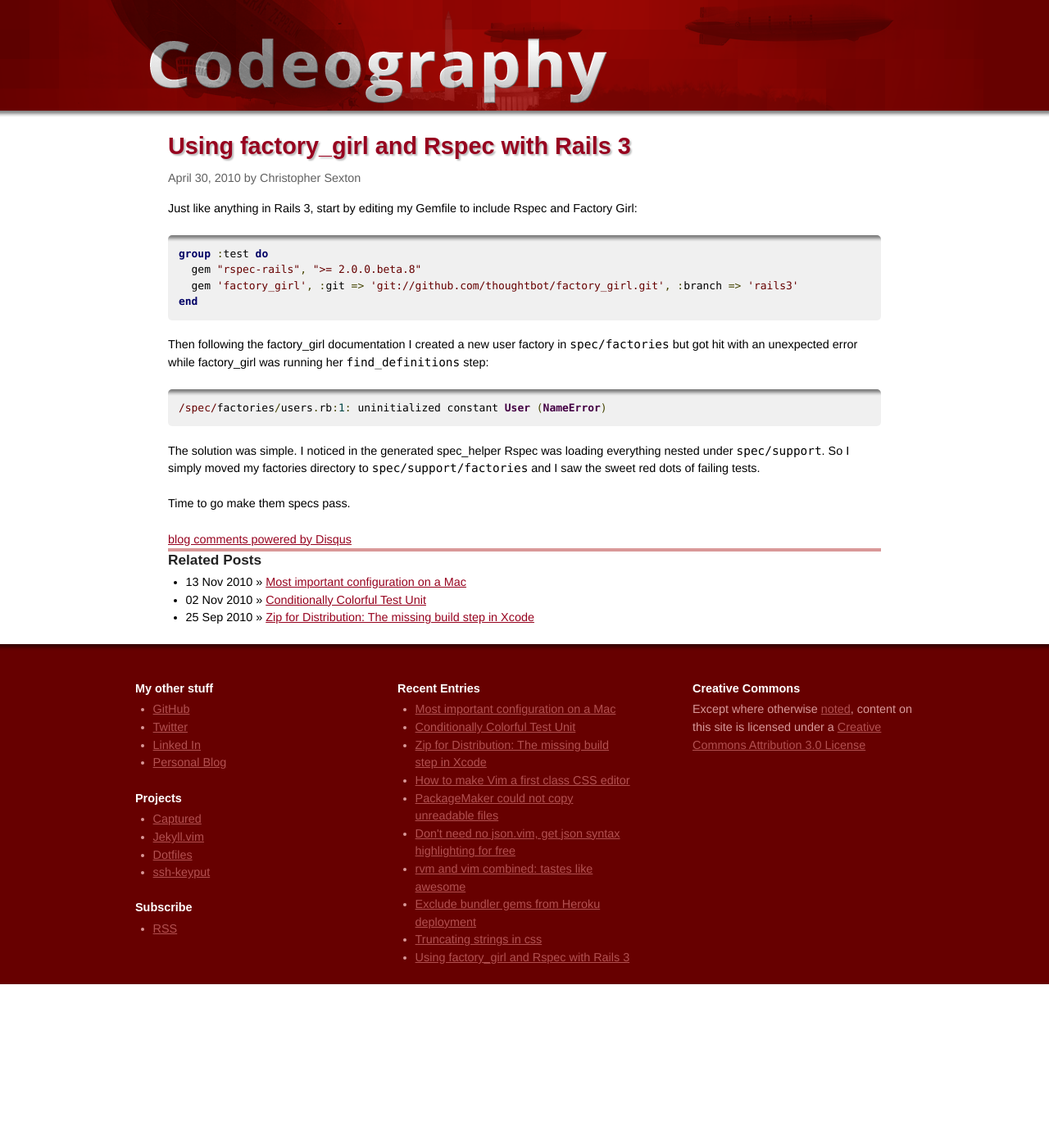
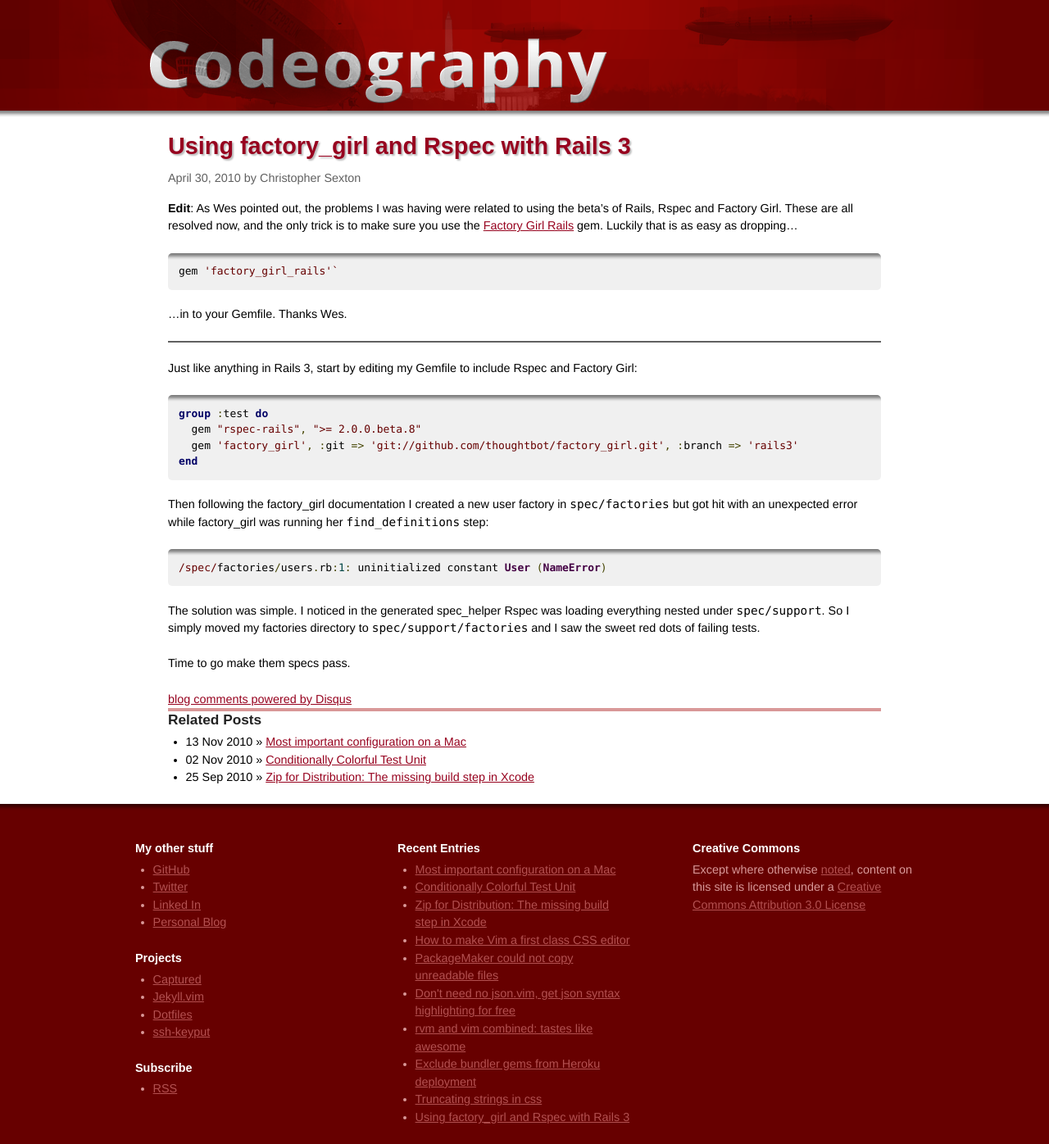
Before and after one commit to csexton/codeography.com, a Jekyll site: the page built from _posts/2010-04-30-using-factory_girl-and-rspec-with-rails-3.markdown, in a window 1280 px wide. Shown: the whole page at 82% size. Built offline with Jekyll 4.4.1, drawn with Linux system fonts in a browser that asks for light colours; nearby versions of some CDN libraries; some web fonts are replaced; comment, search, counter and statistics services are not loaded; before the commit the page ends 1201 px from its top, so only the background shows below that.

Commit message:
Fixing deprecated content.

```diff
--- a/_posts/2010-04-30-using-factory_girl-and-rspec-with-rails-3.markdown
+++ b/_posts/2010-04-30-using-factory_girl-and-rspec-with-rails-3.markdown
@@ -4,6 +4,13 @@ title: "Using factory_girl and Rspec with Rails 3"
 published: true
 ---
 
+**Edit**: As Wes pointed out, the problems I was having were related to using the beta's of Rails, Rspec and Factory Girl. These are all resolved now, and the only trick is to make sure you use the [Factory Girl Rails](https://github.com/thoughtbot/factory_girl_rails) gem. Luckily that is as easy as dropping...
+
+    gem 'factory_girl_rails'`
+
+...in to your Gemfile. Thanks Wes.
+
+-----
 
 Just like anything in Rails 3, start by editing my Gemfile to include Rspec and Factory Girl:
 
```
